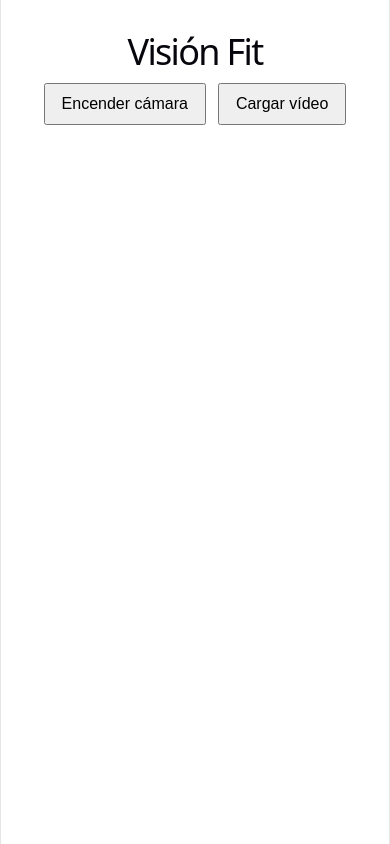
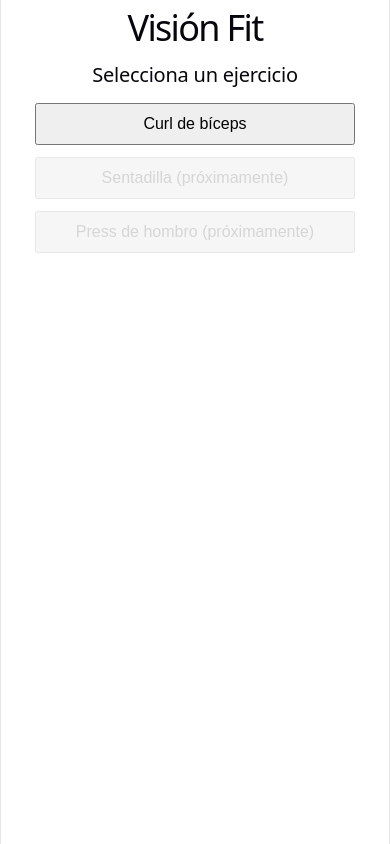
Before and after one commit to Paupiar/Vision_fit, a React (Vite) app: page / in a window 390 px wide. Built offline with nearby package versions, Linux system fonts and the light colour scheme.

Commit message:
guardado provisional

```diff
--- a/src/App.css
+++ b/src/App.css
@@ -2,27 +2,212 @@
    ESTILOS GENERALES
    -------------------------------------------------- */
 
+/*
+  Aplicamos un pequeño margen interior
+  a toda la aplicación.
+*/
 main {
   padding: 20px;
 }
 
 
 /* --------------------------------------------------
-   DISTRIBUCIÓN PRINCIPAL DE VISIÓN FIT
+   CABECERA DE VISIÓN FIT
    -------------------------------------------------- */
 
 /*
-  En escritorio utilizamos dos columnas:
+  Centramos únicamente la parte inicial:
 
-  izquierda -> cámara
-  derecha   -> información y análisis
+  - título;
+  - selección de ejercicio;
+  - selección de fuente.
+
+  La cámara, el vídeo y los datos técnicos
+  mantienen después su distribución
+  en dos columnas.
+*/
+.vision-fit-header {
+  width: 100%;
+
+  text-align: center;
+
+  margin-bottom: 32px;
+}
+
+
+/*
+  Separación entre el título principal
+  y la selección de ejercicio.
+*/
+.vision-fit-header h1 {
+  margin-top: 0;
+
+  margin-bottom: 32px;
+}
+
+
+/* --------------------------------------------------
+   SELECCIÓN DE EJERCICIO
+   -------------------------------------------------- */
+
+.exercise-selector {
+  width: 100%;
+
+  margin-bottom: 28px;
+}
+
+
+/*
+  Título:
+
+  "Selecciona un ejercicio"
+*/
+.exercise-selector h2 {
+  margin-top: 0;
+
+  margin-bottom: 16px;
+}
+
+
+/*
+  Contenedor de los botones
+  de ejercicios.
+
+  justify-content: center
+  permite centrarlos horizontalmente.
+*/
+.exercise-buttons {
+  display: flex;
+
+  justify-content: center;
+
+  align-items: center;
+
+  flex-wrap: wrap;
+
+  gap: 12px;
+}
+
+
+/*
+  Botón normal de ejercicio.
+*/
+.exercise-button {
+  padding: 10px 16px;
+
+  font-size: 16px;
+
+  cursor: pointer;
+}
+
+
+/*
+  Ejercicio seleccionado actualmente.
+*/
+.exercise-button-active {
+  font-weight: bold;
+
+  outline: 2px solid currentColor;
+}
+
+
+/*
+  Ejercicios que todavía
+  no hemos implementado.
+
+  Por ejemplo:
+
+  - sentadilla;
+  - press de hombro.
+*/
+.exercise-button:disabled {
+  cursor: not-allowed;
+
+  opacity: 0.5;
+}
+
+
+/* --------------------------------------------------
+   FUENTE DE ANÁLISIS
+   -------------------------------------------------- */
+
+/*
+  Esta sección aparece únicamente
+  después de seleccionar un ejercicio.
+*/
+.analysis-source-selector {
+  width: 100%;
+
+  margin-top: 24px;
+
+  margin-bottom: 20px;
+}
+
+
+/*
+  Título:
+
+  "Fuente de análisis"
+*/
+.analysis-source-selector h2 {
+  margin-top: 0;
+
+  margin-bottom: 16px;
+}
+
+
+/*
+  Contenedor de:
+
+  - Encender cámara;
+  - Cargar vídeo.
+*/
+.analysis-source-buttons {
+  display: flex;
+
+  justify-content: center;
+
+  align-items: center;
+
+  flex-wrap: wrap;
+
+  gap: 12px;
+}
+
+
+/* --------------------------------------------------
+   BOTONES GENERALES
+   -------------------------------------------------- */
+
+button {
+  padding: 10px 16px;
+
+  font-size: 16px;
+
+  cursor: pointer;
+}
+
+
+/* --------------------------------------------------
+   DISTRIBUCIÓN PRINCIPAL
+   -------------------------------------------------- */
+
+/*
+  Una vez comienza el análisis,
+  utilizamos dos columnas:
+
+  izquierda -> cámara o vídeo;
+  derecha   -> información técnica.
 */
 .vision-fit-layout {
   display: grid;
 
   /*
-    La cámara ocupa más espacio
-    que la columna de información.
+    Primera columna:
+    máximo aproximado de 640 px.
+
+    Segunda columna:
+    espacio restante para los datos.
   */
   grid-template-columns:
     minmax(0, 640px)
@@ -37,7 +222,7 @@ main {
 
 
 /* --------------------------------------------------
-   COLUMNA DE LA CÁMARA
+   COLUMNA DE CÁMARA / VÍDEO
    -------------------------------------------------- */
 
 .vision-fit-camera-column {
@@ -45,11 +230,16 @@ main {
 }
 
 
+/* --------------------------------------------------
+   CÁMARA
+   -------------------------------------------------- */
+
 /*
-  Contenedor común de vídeo y canvas.
+  Contenedor común del vídeo
+  de la webcam y su canvas.
 
   position: relative permite colocar
-  el canvas exactamente encima del vídeo.
+  el canvas exactamente encima.
 */
 .camera-container {
   position: relative;
@@ -61,7 +251,7 @@ main {
 
 
 /* --------------------------------------------------
-   VÍDEO
+   VÍDEO DE LA WEBCAM
    -------------------------------------------------- */
 
 .camera-video {
@@ -77,27 +267,26 @@ main {
 
 
   /*
-    Invertimos horizontalmente la cámara
-    para que funcione como un espejo.
+    La webcam funciona como un espejo.
   */
   transform: scaleX(-1);
 
 
   /*
-    Un pequeño redondeo mejora
-    la presentación visual.
+    Redondeamos ligeramente
+    las esquinas.
   */
   border-radius: 8px;
 }
 
 
 /* --------------------------------------------------
-   CANVAS
+   CANVAS DE LA WEBCAM
    -------------------------------------------------- */
 
 .camera-canvas {
   /*
-    Colocamos el canvas exactamente
+    Lo situamos exactamente
     encima del vídeo.
   */
   position: absolute;
@@ -116,37 +305,38 @@ main {
 
 
   /*
-    El canvas no debe impedir
-    interactuar con otros elementos.
+    Evita que el canvas bloquee
+    cualquier interacción.
   */
   pointer-events: none;
 
 
   /*
-    Como el vídeo está invertido,
+    Como el vídeo de la webcam
+    está invertido horizontalmente,
     el canvas también debe estarlo.
 
-    De este modo los landmarks siguen
-    alineados con la persona.
+    Así los landmarks coinciden
+    con el cuerpo.
   */
   transform: scaleX(-1);
 
 
-  /*
-    Mantenemos el mismo borde
-    que el vídeo.
-  */
   border-radius: 8px;
 }
 
 
 /* --------------------------------------------------
-   COLUMNA DE DATOS
+   COLUMNA DE INFORMACIÓN
    -------------------------------------------------- */
 
 .vision-fit-data-column {
   width: 100%;
 
+  /*
+    Evita problemas de desbordamiento
+    dentro del grid.
+  */
   min-width: 0;
 }
 
@@ -155,16 +345,29 @@ main {
    BLOQUES DE ANÁLISIS
    -------------------------------------------------- */
 
+/*
+  Cada grupo de información:
+
+  - movimiento;
+  - técnica;
+  - resumen;
+  - historial.
+
+  aparece como una sección diferenciada.
+*/
 .analysis-section {
   margin-bottom: 24px;
 
   padding-bottom: 16px;
 
-  border-bottom:
-    1px solid #dddddd;
+  border-bottom: 1px solid #dddddd;
 }
 
 
+/*
+  Quitamos espacio superior innecesario
+  en los títulos de cada sección.
+*/
 .analysis-section h2,
 .analysis-section h3 {
   margin-top: 0;
@@ -173,6 +376,10 @@ main {
 }
 
 
+/*
+  Reducimos un poco el espacio
+  entre cada dato.
+*/
 .analysis-section p {
   margin-top: 6px;
 
@@ -181,7 +388,7 @@ main {
 
 
 /* --------------------------------------------------
-   HISTORIAL
+   HISTORIAL DE REPETICIONES
    -------------------------------------------------- */
 
 .repetition-history {
@@ -191,21 +398,12 @@ main {
 }
 
 
+/*
+  Separamos ligeramente
+  cada repetición.
+*/
 .repetition-history li {
   margin-bottom: 8px;
-}
-
-
-/* --------------------------------------------------
-   BOTONES
-   -------------------------------------------------- */
-
-button {
-  padding: 10px 16px;
-
-  font-size: 16px;
-
-  cursor: pointer;
 }
 
 
@@ -214,11 +412,16 @@ button {
    -------------------------------------------------- */
 
 /*
-  En pantallas más pequeñas dejamos
-  de utilizar dos columnas.
+  En pantallas medianas o pequeñas
+  dejamos de mostrar:
 
-  La cámara aparecerá arriba
-  y los datos debajo.
+  cámara/vídeo | datos
+
+  y pasamos a:
+
+  cámara/vídeo
+       ↓
+     datos
 */
 @media (max-width: 900px) {
   .vision-fit-layout {
@@ -232,3 +435,55 @@ button {
     max-width: 640px;
   }
 }
+
+
+/*
+  En móviles hacemos también
+  verticales los botones iniciales.
+*/
+@media (max-width: 600px) {
+  main {
+    padding: 16px;
+  }
+
+
+  /* ----------------------------------------------
+     EJERCICIOS
+     ---------------------------------------------- */
+
+  .exercise-buttons {
+    flex-direction: column;
+  }
+
+
+  .exercise-button {
+    width: 100%;
+
+    max-width: 320px;
+  }
+
+
+  /* ----------------------------------------------
+     FUENTE
+     ---------------------------------------------- */
+
+  .analysis-source-buttons {
+    flex-direction: column;
+  }
+
+
+  .analysis-source-buttons button {
+    width: 100%;
+
+    max-width: 320px;
+  }
+
+
+  /* ----------------------------------------------
+     CABECERA
+     ---------------------------------------------- */
+
+  .vision-fit-header h1 {
+    margin-bottom: 24px;
+  }
+}
--- a/src/App.tsx
+++ b/src/App.tsx
@@ -1,4 +1,4 @@
-// Importamos los hooks necesarios de React.
+// Importamos los hooks necesarios.
 import {
   useEffect,
   useRef,
@@ -14,19 +14,52 @@ import type {
 // Estilos generales.
 import "./App.css";
 
-// Componente de cámara.
+// Componente encargado
+// de analizar la webcam.
 import CameraPreview from "./components/CameraPreview";
 
-// Componente de vídeo.
+// Componente encargado
+// de analizar vídeos grabados.
 import VideoPreview from "./components/VideoPreview";
+
+// --------------------------------------------------
+// EJERCICIOS
+// --------------------------------------------------
+
+import {
+  EJERCICIOS
+} from "./ejercicios/tipos";
+
+import type {
+  EjercicioId
+} from "./ejercicios/tipos";
 
 
 function App() {
   // ==================================================
+  // EJERCICIO
+  // ==================================================
+
+  // Al abrir Visión Fit todavía
+  // no hay ningún ejercicio seleccionado.
+  //
+  // Esto permite que la fuente de análisis
+  // aparezca únicamente después
+  // de elegir un ejercicio.
+  const [
+    ejercicioSeleccionado,
+    setEjercicioSeleccionado
+  ] =
+    useState<EjercicioId | null>(
+      null
+    );
+
+
+  // ==================================================
   // CÁMARA
   // ==================================================
 
-  // La cámara empieza apagada.
+  // La cámara comienza apagada.
   const [
     mostrarCamara,
     setMostrarCamara
@@ -37,11 +70,11 @@ function App() {
 
 
   // ==================================================
-  // SELECCIÓN DE VÍDEO
+  // VÍDEO
   // ==================================================
 
   // Input oculto utilizado
-  // para seleccionar el archivo.
+  // para seleccionar archivos.
   const inputVideoRef =
     useRef<HTMLInputElement | null>(
       null
@@ -55,7 +88,7 @@ function App() {
     );
 
 
-  // Nombre del archivo.
+  // Nombre original del vídeo.
   const [
     nombreVideo,
     setNombreVideo
@@ -76,16 +109,55 @@ function App() {
 
 
   // ==================================================
+  // SELECCIONAR EJERCICIO
+  // ==================================================
+
+  function seleccionarEjercicio(
+    ejercicio: EjercicioId
+  ) {
+    // Buscamos el ejercicio
+    // dentro de nuestra lista.
+    const ejercicioEncontrado =
+      EJERCICIOS.find(
+        function (elemento) {
+          return (
+            elemento.id ===
+            ejercicio
+          );
+        }
+      );
+
+
+    // Si no existe o todavía
+    // no está disponible,
+    // no hacemos nada.
+    if (
+      !ejercicioEncontrado ||
+      !ejercicioEncontrado.disponible
+    ) {
+      return;
+    }
+
+
+    // Si estaba funcionando la cámara,
+    // la apagamos antes de cambiar.
+    setMostrarCamara(
+      false
+    );
+
+
+    // Guardamos el ejercicio seleccionado.
+    setEjercicioSeleccionado(
+      ejercicio
+    );
+  }
+
+
+  // ==================================================
   // CÁMARA
   // ==================================================
 
   function cambiarCamara() {
-    // Simplemente mostramos
-    // u ocultamos CameraPreview.
-    //
-    // VideoPreview recibirá también
-    // esta información para detener
-    // su reproducción si es necesario.
     setMostrarCamara(
       !mostrarCamara
     );
@@ -157,10 +229,10 @@ function App() {
     // CREAR NUEVA URL
     // ------------------------------------------------
 
-    // El archivo permanece en el dispositivo.
+    // Creamos una URL temporal.
     //
-    // Creamos únicamente una URL temporal
-    // para que el navegador pueda reproducirlo.
+    // El vídeo permanece
+    // en el dispositivo del usuario.
     const nuevaUrl =
       URL.createObjectURL(
         archivo
@@ -181,8 +253,8 @@ function App() {
     );
 
 
-    // Al seleccionar un vídeo
-    // apagamos la webcam.
+    // Si la cámara estaba activa,
+    // la apagamos.
     setMostrarCamara(
       false
     );
@@ -226,17 +298,110 @@ function App() {
   return (
     <main>
 
-      {/* ----------------------------------------------
-          TÍTULO
-          ---------------------------------------------- */}
+      {/* ==============================================
+          CABECERA
+          ============================================== */}
+
+      <div className="vision-fit-header">
+
         <h1>
           Visión Fit
         </h1>
 
 
-      {/* ----------------------------------------------
-          ENCENDER / APAGAR CÁMARA
-          ---------------------------------------------- */}
+        {/* ============================================
+            SELECCIÓN DE EJERCICIO
+            ============================================ */}
+
+        <section className="exercise-selector">
+
+          <h2>
+            Selecciona un ejercicio
+          </h2>
+
+
+          <div className="exercise-buttons">
+
+            {EJERCICIOS.map(
+              function (ejercicio) {
+                // Comprobamos si este
+                // es el ejercicio actual.
+                const seleccionado =
+                  ejercicio.id ===
+                  ejercicioSeleccionado;
+
+
+                return (
+                  <button
+                    key={
+                      ejercicio.id
+                    }
+
+                    type="button"
+
+                    // Los ejercicios todavía
+                    // no implementados quedan
+                    // desactivados.
+                    disabled={
+                      !ejercicio.disponible
+                    }
+
+                    onClick={
+                      function () {
+                        seleccionarEjercicio(
+                          ejercicio.id
+                        );
+                      }
+                    }
+
+                    className={
+                      seleccionado
+                        ? "exercise-button exercise-button-active"
+                        : "exercise-button"
+                    }
+                  >
+                    {ejercicio.nombre}
+
+
+                    {!ejercicio.disponible ? (
+                      <>
+                        {" "}
+                        (próximamente)
+                      </>
+                    ) : null}
+
+                  </button>
+                );
+              }
+            )}
+
+          </div>
+
+        </section>
+
+
+        {/* ============================================
+            FUENTE DE ANÁLISIS
+            ============================================ */}
+
+        {/* Esta sección solamente aparece
+            después de seleccionar
+            un ejercicio disponible. */}
+        {ejercicioSeleccionado !== null ? (
+
+          <section className="analysis-source-selector">
+
+            <h2>
+              Fuente de análisis
+            </h2>
+
+
+            <div className="analysis-source-buttons">
+
+              {/* --------------------------------------
+                  CÁMARA
+                  -------------------------------------- */}
+
               <button
                 type="button"
 
@@ -250,27 +415,33 @@ function App() {
               </button>
 
 
-      {/* ----------------------------------------------
-          CARGAR VÍDEO
-          ---------------------------------------------- */}
+              {/* --------------------------------------
+                  VÍDEO
+                  -------------------------------------- */}
+
               <button
                 type="button"
 
                 onClick={
                   abrirSelectorVideo
                 }
-
-        style={{
-          marginLeft: "12px"
-        }}
               >
                 Cargar vídeo
               </button>
 
+            </div>
 
-      {/* ----------------------------------------------
-          INPUT OCULTO
-          ---------------------------------------------- */}
+          </section>
+
+        ) : null}
+
+      </div>
+
+
+      {/* ==============================================
+          INPUT DE VÍDEO
+          ============================================== */}
+
       <input
         ref={
           inputVideoRef
@@ -294,10 +465,12 @@ function App() {
           CÁMARA
           ============================================== */}
 
-      {/* CameraPreview únicamente existe
-          mientras la cámara está activa. */}
-      {mostrarCamara ? (
+      {mostrarCamara &&
+      ejercicioSeleccionado ===
+        "curl" ? (
+
         <CameraPreview />
+
       ) : null}
 
 
@@ -305,16 +478,10 @@ function App() {
           VÍDEO
           ============================================== */}
 
-      {/* VideoPreview permanece montado
-          mientras exista un vídeo seleccionado.
+      {urlVideo !== null &&
+      ejercicioSeleccionado ===
+        "curl" ? (
 
-          Cuando la cámara está activa
-          recibe visible=false y se oculta.
-
-          De esta forma toda la lógica
-          relacionada con vídeo deja
-          de estar dentro de App.tsx. */}
-      {urlVideo !== null ? (
         <VideoPreview
           urlVideo={
             urlVideo
@@ -328,6 +495,7 @@ function App() {
             !mostrarCamara
           }
         />
+
       ) : null}
 
     </main>
--- /dev/null
+++ b/src/ejercicios/tipos.ts
@@ -0,0 +1,83 @@
+// --------------------------------------------------
+// EJERCICIOS DE VISIÓN FIT
+// --------------------------------------------------
+
+// Identificadores internos de los ejercicios.
+//
+// Utilizamos valores sencillos para poder
+// utilizarlos después en:
+// - selectores;
+// - analizadores;
+// - vídeos;
+// - cámara;
+// - historial;
+// - configuración.
+export type EjercicioId =
+  "curl" |
+  "sentadilla" |
+  "press-hombro";
+
+
+// --------------------------------------------------
+// INFORMACIÓN DE UN EJERCICIO
+// --------------------------------------------------
+
+export interface Ejercicio {
+  // Identificador utilizado internamente.
+  id: EjercicioId;
+
+  // Nombre que verá el usuario.
+  nombre: string;
+
+  // Indica si el análisis del ejercicio
+  // está implementado actualmente.
+  disponible: boolean;
+}
+
+
+// --------------------------------------------------
+// LISTA DE EJERCICIOS
+// --------------------------------------------------
+
+// Tener los ejercicios en una lista
+// nos permitirá generar automáticamente
+// la interfaz.
+//
+// Cuando implementemos uno nuevo,
+// simplemente cambiaremos disponible
+// a true.
+export const EJERCICIOS:
+  Ejercicio[] = [
+    {
+      id:
+        "curl",
+
+      nombre:
+        "Curl de bíceps",
+
+      disponible:
+        true
+    },
+
+    {
+      id:
+        "sentadilla",
+
+      nombre:
+        "Sentadilla",
+
+      disponible:
+        false
+    },
+
+    {
+      id:
+        "press-hombro",
+
+      nombre:
+        "Press de hombro",
+
+      disponible:
+        false
+    }
+  ];
```
Lines whose indentation alone changed are shown as unchanged.
